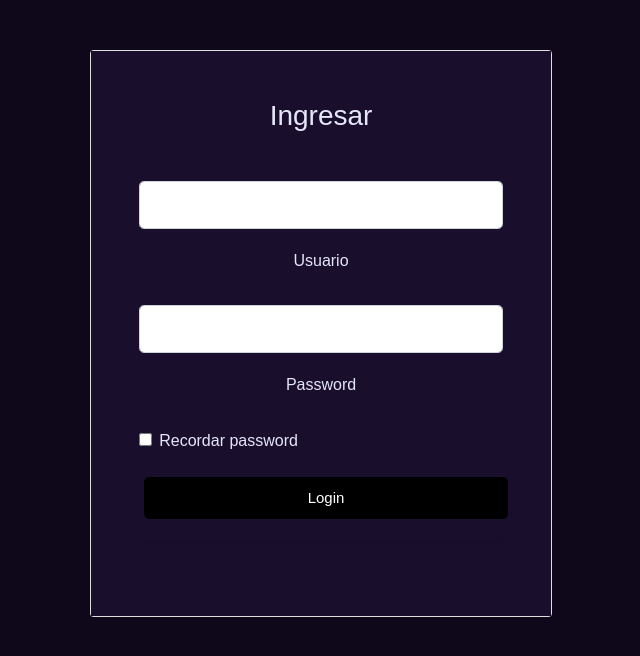
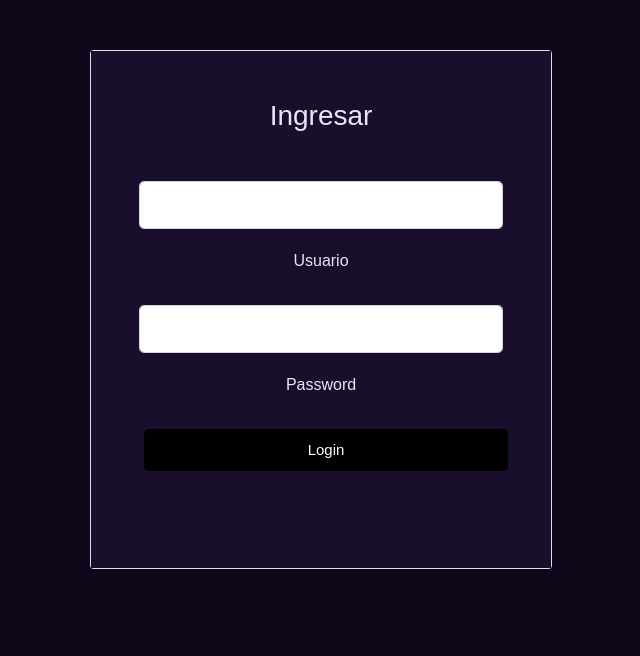
Before and after one commit to francovico/portfolio-fe, an Angular app: page /login in a window 1280 px wide. Shown: the top 656 px of the page, without its empty margins (319-959 px from the left). Built offline with nearby package versions, Linux system fonts and the light colour scheme.

Commit message:
Cambios en About y Login

```diff
--- a/src/app/about/editarabout.component.html
+++ b/src/app/about/editarabout.component.html
@@ -1,6 +1,6 @@
 <section class="vh-100" style="background-color: #0E081A">
 
-  <div class="container" *ngIf="about">
+  <div class="container-fluid" *ngIf="about">
       <div class="row">
           <div>
               <form (ngSubmit)="onUpdate()" novalidate #f="ngForm">
--- a/src/app/login/login.component.html
+++ b/src/app/login/login.component.html
@@ -19,12 +19,6 @@
                   <label class="form-label" for="password">Password</label>
                 </div>
 
-                <!-- Checkbox -->
-                <div class="form-check d-flex justify-content-start mb-4">
-                  <input class="form-check-input" type="checkbox" value="" id="form1Example3" />
-                  <label class="form-check-label" for="form1Example3"> Recordar password </label>
-                </div>
-
                 <button class="btn btn-primary btn-lg btn-block" type="submit">Login</button>
 
             </form>
```
